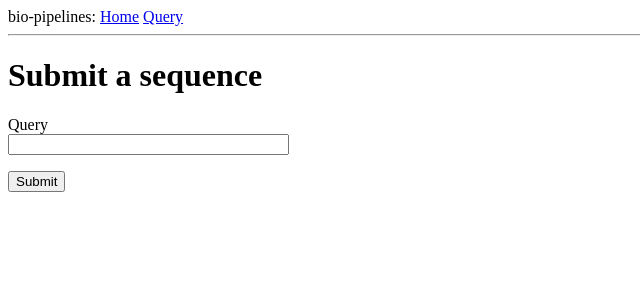
After one commit to thealanle/bio-pipelines, a Flask app: page /query in a window 1280 px wide. The commit adds this page. Shown: the top 300 px of the page, without its empty margins (0-640 px from the left). Run offline with Flask 2, Linux system fonts and the light colour scheme.

Commit message:
Add form for submitting queries

```diff
--- /dev/null
+++ b/app/forms.py
@@ -0,0 +1,8 @@
+from flask_wtf import FlaskForm
+from wtforms import StringField, PasswordField, BooleanField, SubmitField
+from wtforms.validators import DataRequired
+
+
+class QueryForm(FlaskForm):
+    query = StringField(label='Query', validators=[DataRequired()])
+    submit = SubmitField(label='Submit')
--- a/app/routes.py
+++ b/app/routes.py
@@ -1,8 +1,15 @@
 from app import app
 from flask import render_template
+from app.forms import QueryForm
 
 
 @app.route('/')
 @app.route('/index')
 def index():
     return render_template('index.html', title='bio-pipelines')
+
+
+@app.route('/query')
+def query():
+    form = QueryForm()
+    return render_template('query.html', title='Submit a Query', form=form)
--- a/app/templates/base.html
+++ b/app/templates/base.html
@@ -4,7 +4,9 @@
     </head>
     <body>
         <div>
-            bio-pipelines: <a href="/index">Home</a>
+            bio-pipelines:
+            <a href="/index">Home</a>
+            <a href="/query">Query</a>
         </div>
         <hr>
         {% block content %}{% endblock %}
--- a/app/templates/index.html
+++ b/app/templates/index.html
@@ -8,5 +8,7 @@
         <h1>Welcome to bio-pipelines!</h1>
         <p>Perform basic bioinformatic functions on small datasets.</p>
         <p>November 2019</p>
+        <hr>
+
     </body>
 {% endblock %}
--- /dev/null
+++ b/app/templates/query.html
@@ -0,0 +1,13 @@
+{% extends "base.html" %}
+
+{% block content %}
+    <h1>Submit a sequence</h1>
+    <form action="" method="post" novalidate>
+           {{ form.hidden_tag() }}
+           <p>
+               {{ form.query.label }}<br>
+               {{ form.query(size=32) }}
+           </p>
+           <p>{{ form.submit() }}</p>
+       </form>
+{% endblock %}
```
